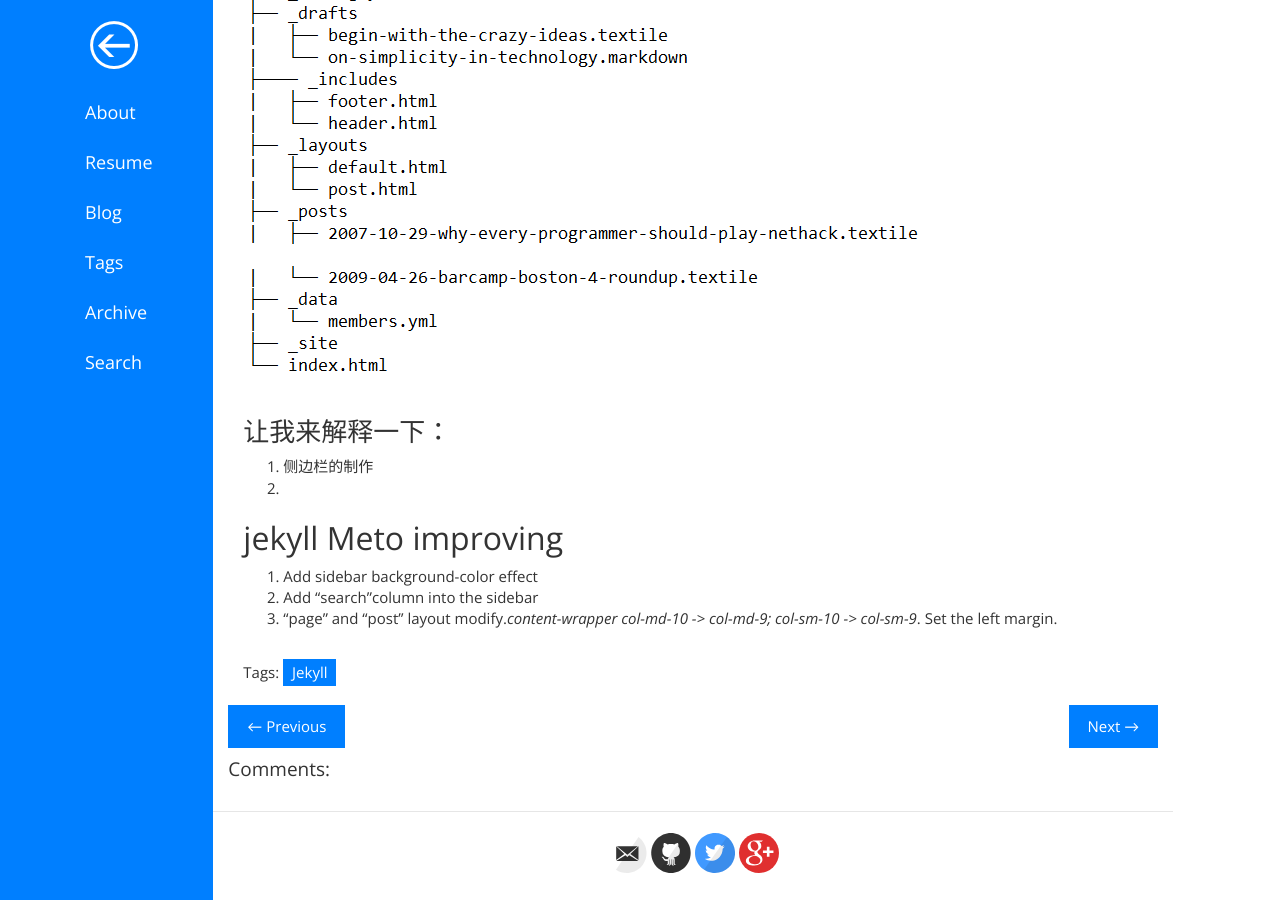
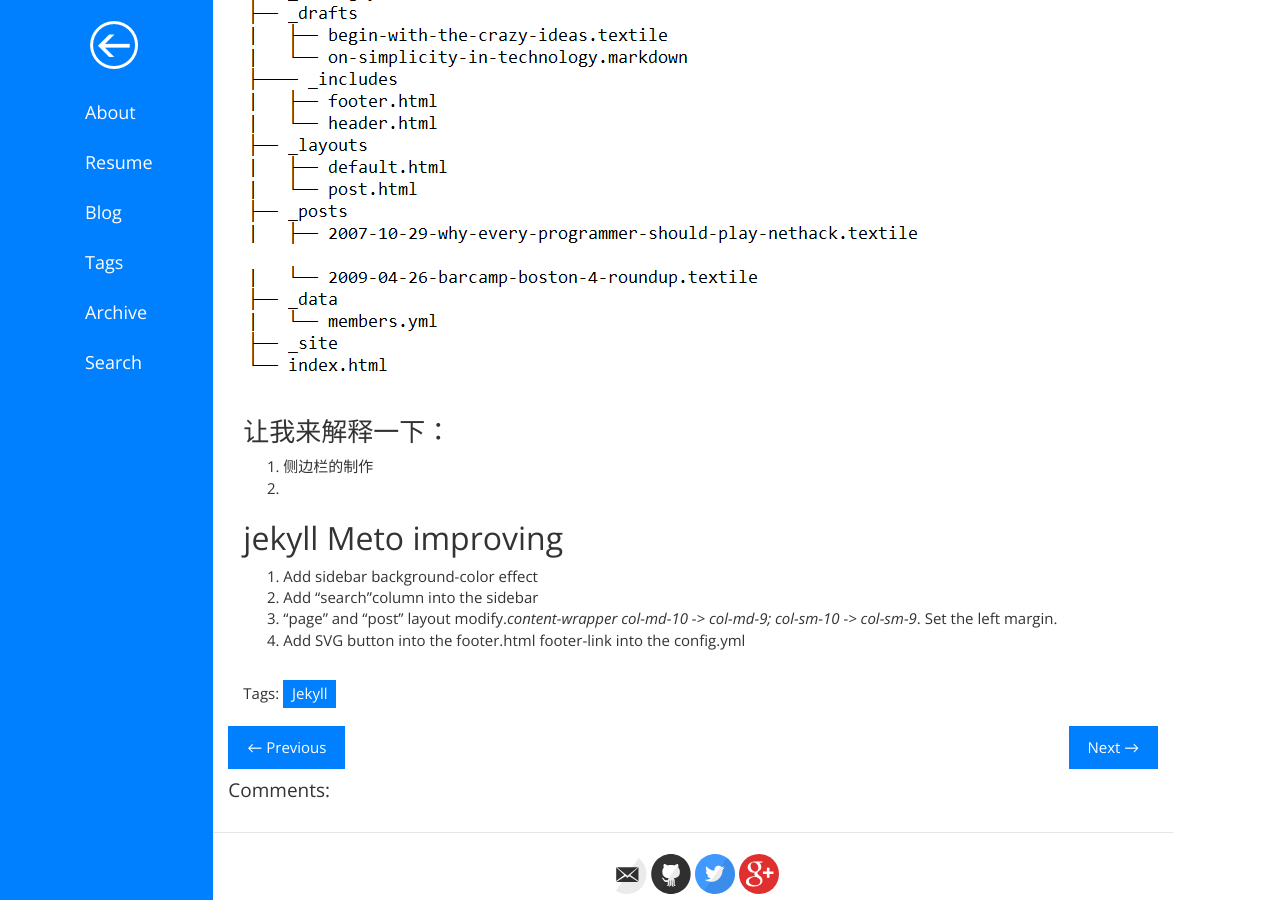
Before and after one commit to ZhuFengdaaa/ZhuFengdaaa.github.io, a Jekyll site: the page built from _posts/2015-1-1-Presentation.md, in a window 1280 px wide and 900 px high, scrolled down 553 px. Built offline with Jekyll 4.4.1, drawn with Linux system fonts in a browser that asks for light colours; comment, search, counter and statistics services are not loaded.

Commit message:
2015-01-03-10-08-27

```diff
--- a/_posts/2015-1-1-Presentation.md
+++ b/_posts/2015-1-1-Presentation.md
@@ -37,3 +37,4 @@
 1. Add sidebar background-color effect
 2. Add "search"column into the sidebar
 3. "page" and "post" layout modify.*content-wrapper col-md-10 -> col-md-9; col-sm-10 -> col-sm-9*. Set the left margin.
+4. Add SVG button into the footer.html footer-link into the config.yml
--- a/blog/index.html
+++ b/blog/index.html
@@ -11,7 +11,7 @@
           <div class="hidden-xs col-md-2 col-sm-3 orange sidebar">
             {% include sidemenu.html %}
           </div>
-          <div class="col-md-10 col-sm-9 col-md-offset-2 col-sm-offset-3">
+          <div class="col-md-9 col-sm-9 col-md-offset-2 col-sm-offset-3">
             <div class="row">
               {% for post in paginator.posts %}
               <article class="col-md-12 justified">
```
